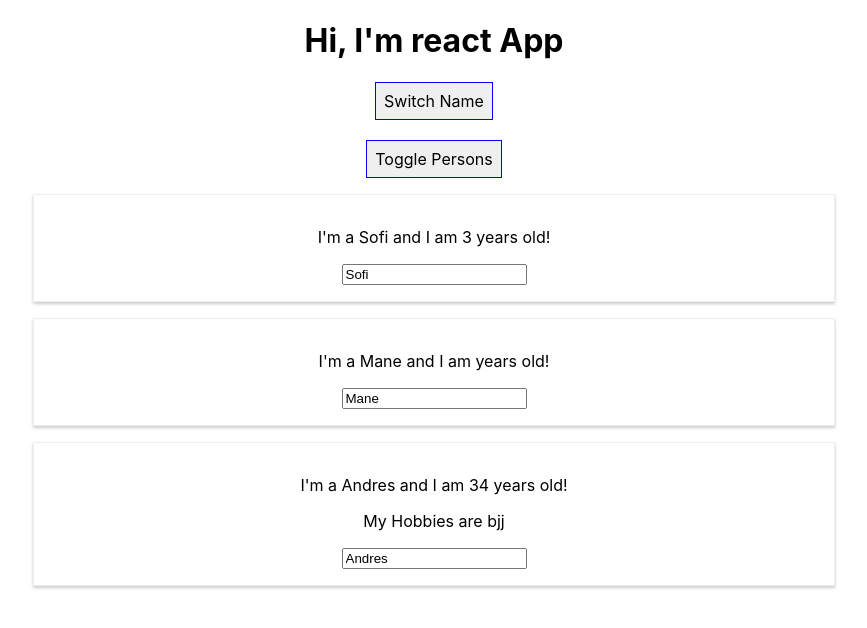
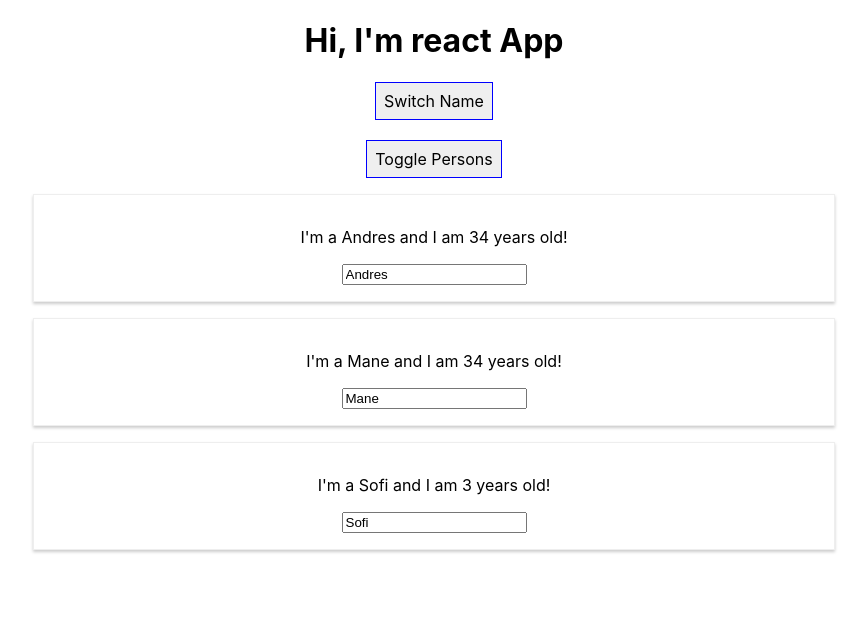
Before and after one commit to andrescanales/react-guide, a React (Create React App) app: page / in a window 1280 px wide. Both pictures are taken after a click on the button "Toggle Persons". Shown: the top 628 px of the page, without its empty margins (206-1073 px from the left). Built offline with nearby package versions, Linux system fonts and the light colour scheme.

Commit message:
Rendering dynamically a list into a component and creating a new method to remove elements from the list

```diff
--- a/src/App.js
+++ b/src/App.js
@@ -11,16 +11,6 @@ class App extends Component {
     ],
     otherState: 'some other value',
     showPersons: false
-  }
-
-  switchNameHandler = (newName) => {
-    this.setState({
-      persons: [
-        {name: 'Andres', age: 34},
-        {name: 'Mane', age: 34},
-        {name: newName, age: 3}
-      ]
-    });
   }
 
   nameChangeHandler = (event) => {
@@ -38,6 +28,14 @@ class App extends Component {
       this.setState({ showPersons: !doesShow })
   }
 
+  deletePersonHandler = (personIndex) => {
+    const persons = this.state.persons;
+    // splice will first copy the original array &
+    // then remove the persons from the new array:
+    persons.splice(personIndex, 1)
+    this.setState({ persons: persons })
+  }
+
   render() {
     const style = {
       backgorundColor: 'white',
@@ -50,21 +48,15 @@ class App extends Component {
     let persons = null;
     if (this.state.showPersons) {
       persons = (
+        // All the content inside this parenthesis is JSX code
+        // except for the code inside curly braces
         <div>
-          <Person
-            name={this.state.persons[2].name}
-            age={this.state.persons[2].age}
-          />
-          <Person
-            name={this.state.persons[1].name}
-            changed={this.nameChangeHandler}
-          />
-          <Person
-            name="Andres"
-            age="34"
-            click={this.switchNameHandler.bind(this, 'Rafael A.!')}>
-              My Hobbies are bjj
-          </Person>
+          {this.state.persons.map((person, index) => {
+            return <Person
+              name={person.name}
+              age={person.age}
+              click={() => this.deletePersonHandler(index)} />
+          })}
         </div>
       );
     }
```
